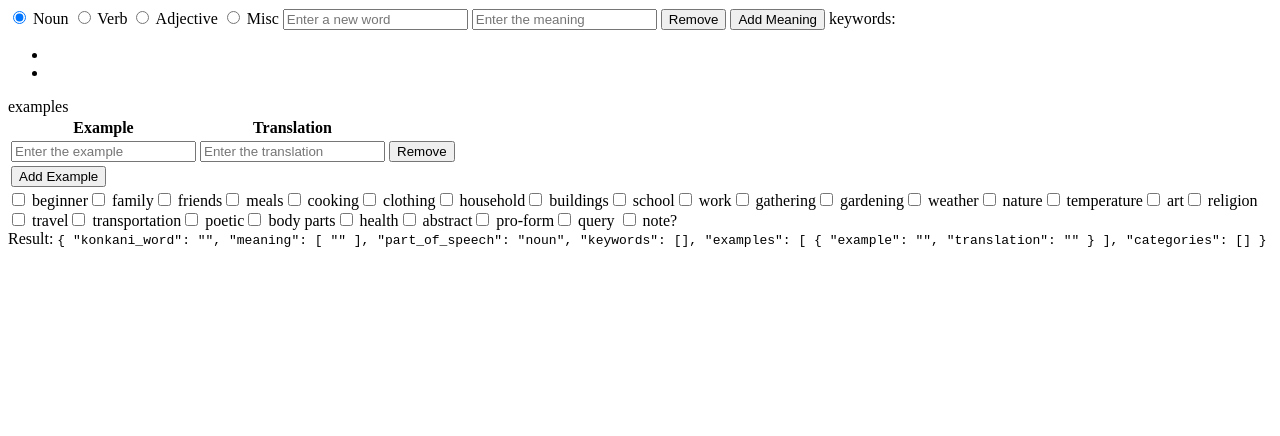
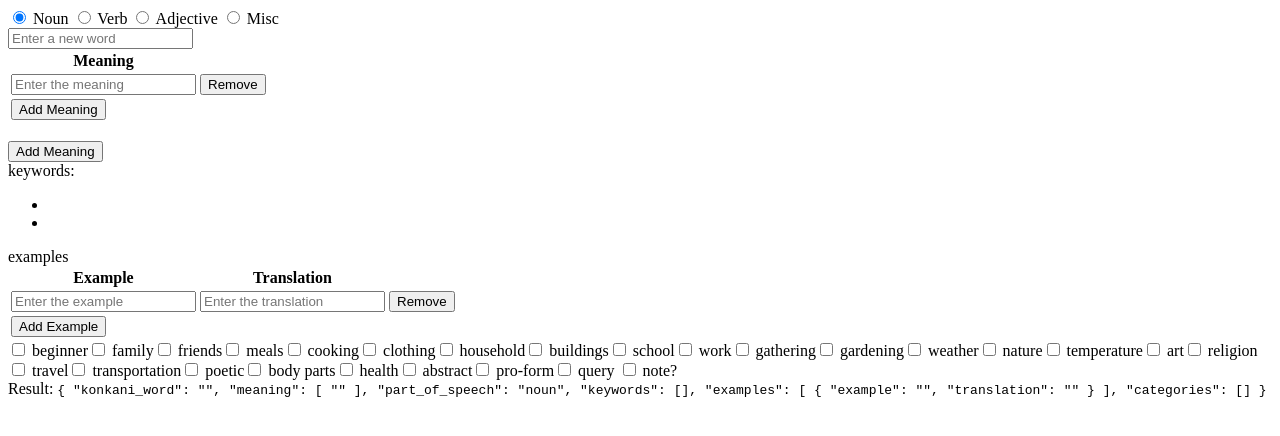
Before and after one commit to rod520/dictionary, a SvelteKit app: page /create in a window 1280 px wide. Shown: the top 436 px of the page. Built offline with nearby package versions, Linux system fonts and the light colour scheme.

Commit message:
made it a table, i dont think its better

```diff
--- a/src/routes/create/+page.svelte
+++ b/src/routes/create/+page.svelte
@@ -40,16 +40,30 @@
 <input type="radio" bind:group={part_of_speech} value="verb" /> Verb
 <input type="radio" bind:group={part_of_speech} value="adjective" /> Adjective
 <input type="radio" bind:group={part_of_speech} value="misc" /> Misc
-
+<br />
 <input type="text" placeholder="Enter a new word" bind:value={konkani_word} />
 <!-- the following keeps deselecting when you type. probably has something to do with reactivity. maybe just take out the whole thing and replace like how table is below?-->
-{#each meaning as m, index (m)}
-	<input type="text" placeholder="Enter the meaning" bind:value={meaning[index]} />
-
-	<button onclick={() => meaning.splice(index, 1)}>Remove</button>
-{/each}
+<table>
+    <tbody>
+        <tr>
+            <th>Meaning</th>
+            <th></th>
+        </tr>
+        {#each meaning as m, index (m)}
+            <tr>
+                <td><input type="text" placeholder="Enter the meaning" bind:value={meaning[index]} /></td>
+                <td><button onclick={() => meaning.splice(index, 1)}>Remove</button></td>
+            </tr>
+        {/each}
+            <tr>
+        <td colspan="2"><button onclick={() => meaning.push('')}>Add Meaning</button></td>
+    </tr>
+    </tbody>
+</table>
+<br />
 
 <button onclick={() => meaning.push('')}>Add Meaning</button>
+<br />
 keywords:
 <ul>
 	<li>{konkani_word}</li>
```
